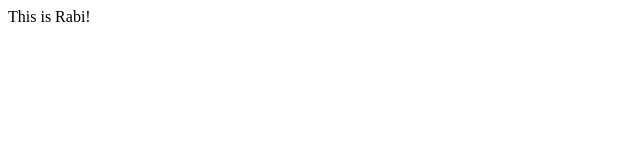
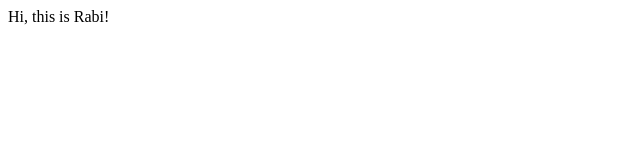
Before and after one commit to RabiB93/BANlearning, a plain HTML site: page index.html in a window 1280 px wide. Shown: the full height of the page, 0-640 px from the left. Drawn offline with Linux system fonts and the light colour scheme.

Commit message:
Update index.html

```diff
--- a/index.html
+++ b/index.html
@@ -15,6 +15,6 @@
   </head>
   <body>
     <!-- You can put your HTML here -->
-  This is Rabi!
+  Hi, this is Rabi!
   </body>
 </html>
```
